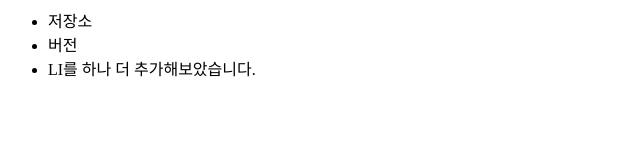
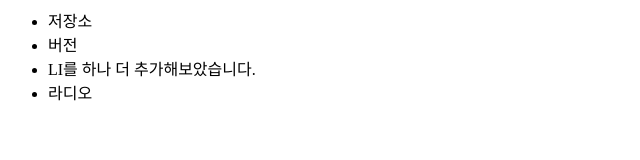
Before and after one commit to inegg/opentutorials_git_inegg, a plain HTML site: page index.html in a window 1280 px wide. Shown: the full height of the page, 0-640 px from the left. Drawn offline with Linux system fonts and the light colour scheme.

Commit message:
li 추가(라디오)

```diff
--- a/index.html
+++ b/index.html
@@ -7,6 +7,7 @@
 			<li>저장소</li>
 			<li>버전</li>
 			<li>LI를 하나 더 추가해보았습니다.</li>
+			<li>라디오</li>
 		</ul>
 	</body>
 </html>
```
